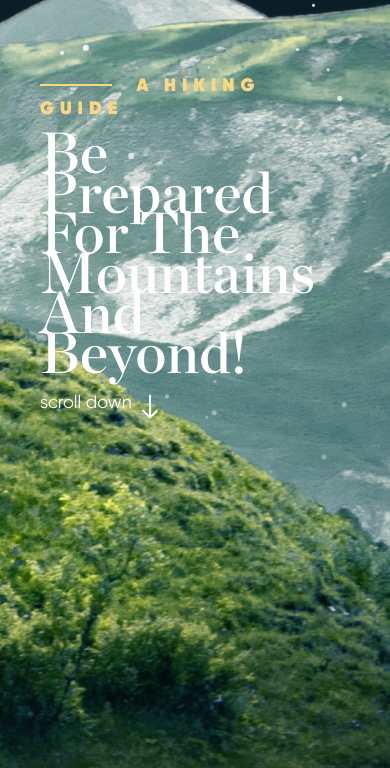
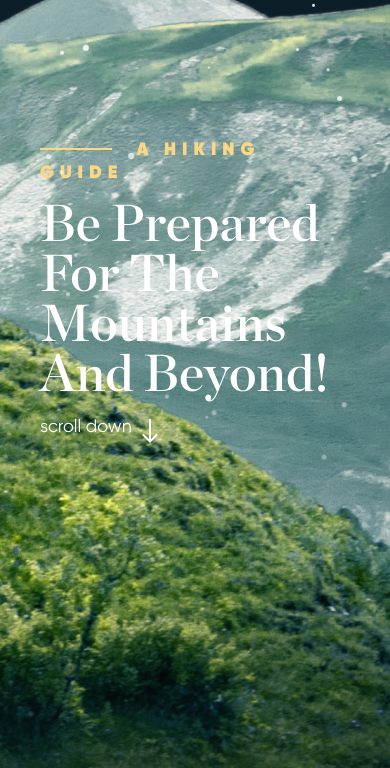
Before and after one commit to kyawthmukhin/mntn, a plain HTML site: page index.html in a window 390 px wide. Shown: the part 75-843 px from the top of the page. Drawn offline with nearby package versions, Linux system fonts and the light colour scheme.

Commit message:
fix bug in responsive

```diff
--- a/css/mobile.css
+++ b/css/mobile.css
@@ -5,7 +5,7 @@
 
   #header {
     background: url('../images/mountain.png');
-    height: 100vh;
+    height: 190vh;
     background-repeat: no-repeat;
   }
 
@@ -32,12 +32,12 @@
 
   .hero-section .content {
     width: 90%;
-    margin: 120px auto 20px auto;
+    margin: 220px auto 20px auto;
   }
 
   .hero-section .title {
-    font-size: 58px;
-    line-height: 40px;
+    font-size: 52px;
+    line-height: 50px;
   }
 
   /* end hero-section */
--- a/css/tablet.css
+++ b/css/tablet.css
@@ -5,7 +5,11 @@
     }
 
     .hero-section {
-        margin: 200px auto;
+        margin: 80px auto 50px auto;
+    }
+
+    .hero-section .title {
+        font-size: 68px;
     }
 
     /* social-media section */
--- a/index.html
+++ b/index.html
@@ -48,7 +48,7 @@
                 </aside>
                 <div data-aos="fade-right" data-aos-duration="900">
                     <div class="content">
-                        <div data-aos="fade-right" data-aos-duration="1000">
+                        <div>
                             <span class="line"></span>
                             <span class="guide">A Hiking guide</span>
                         </div>
```
